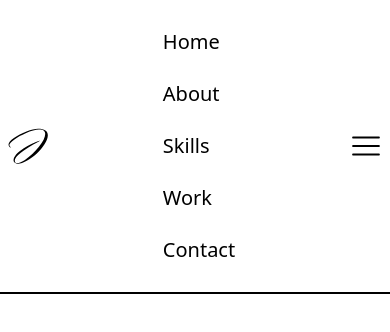
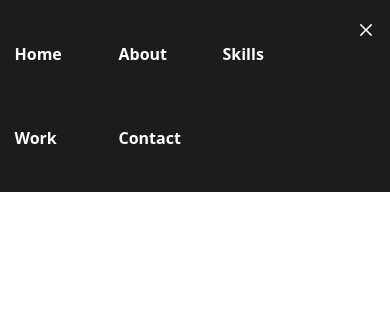
Before and after one commit to Rutuza/Vite-Portfolio, a React (Vite) app: page /about in a window 390 px wide. Shown: the top 332 px of the page. Built offline with nearby package versions, Linux system fonts and the light colour scheme.

Commit message:
responsive navbar done :)

```diff
--- a/src/components/Navbar.jsx
+++ b/src/components/Navbar.jsx
@@ -1,26 +1,41 @@
-import React from "react";
-import logo from "../assets/svg/logo.svg";
-import { RxHamburgerMenu } from "react-icons/rx";
+import React, { useState } from 'react';
+import logo from '../assets/svg/logo.svg';
+import { RxCross2 } from "react-icons/rx";
 
 function Navbar() {
+  const[isVisible, setIsVisible] = useState(false);
   return (
-    <header className="sticky top-0 flex justify-between items-center justify-items-center px-2 py-1 border-b-2 border-black bg-white">
-      <div>
-        <img src={logo} alt="" srcset="" />
-      </div>
+    <div>
+      <header className='relative'>
+        <nav className='p-2 flex justify-between items-center border-b-2 border-gray-900'>
 
-        <nav>
-          <ul className="md:flex items-center z-[-1]">
-            <li className="mx-4 my-6 md:my-0"><a href="#" className="text-xl hover:text-red-500 duration-400">Home</a></li>
-            <li className="mx-4 my-6 md:my-0"><a href="#" className="text-xl hover:text-red-500 duration-400">About</a></li>
-            <li className="mx-4 my-6 md:my-0"><a href="#" className="text-xl hover:text-red-500 duration-400">Skills</a></li>
-            <li className="mx-4 my-6 md:my-0"><a href="#" className="text-xl hover:text-red-500 duration-400">Work</a></li>
-            <li className="mx-4 my-6 md:my-0"><a href="#" className="text-xl hover:text-red-500 duration-400">Contact</a></li>
-          </ul>
+          <div>
+            <img src={logo} alt="" />
+          </div>
+
+            <div className={`max-sm:absolute top-0 -left-0 py-5 w-full h-48 duration-700 ease-in-out bg-[#1D1C1C] text-white flex justify-around ${isVisible && ' -translate-y-[300%]'} `}>
+              <ul className='flex items-center gap-4 font-semibold max-sm:flex-wrap max-sm:gap-x-0 w-4/5 '>
+                <li className='w-1/3'><a href="#">Home</a></li>
+                <li className='w-1/3'><a href="#">About</a></li>
+                <li className='w-1/3'><a href="#">Skills</a></li>
+                <li className='w-1/3'><a href="#">Work</a></li>
+                <li className='w-1/3'><a href="#">Contact</a></li>
+              </ul>
+              <div><RxCross2 className='w-5 h-5' onClick={() => {setIsVisible(!isVisible)}}/></div>
+
+            </div>
+
+
+
+            <div onClick={() => {setIsVisible(!isVisible)}} className='sm:hidden'>
+              <div className='w-8 h-1.5 m-2 border rounded bg-black'></div>
+              <div className='w-8 h-1.5 m-2 border rounded bg-black'></div>
+              <div className='w-8 h-1.5 m-2 border rounded bg-black'></div>
+
+            </div>
         </nav>
-        <button className="sm:hidden block"><RxHamburgerMenu className="h-8 w-8"/></button>
-
-    </header>
+      </header>
+    </div>
   );
 }
 
```
